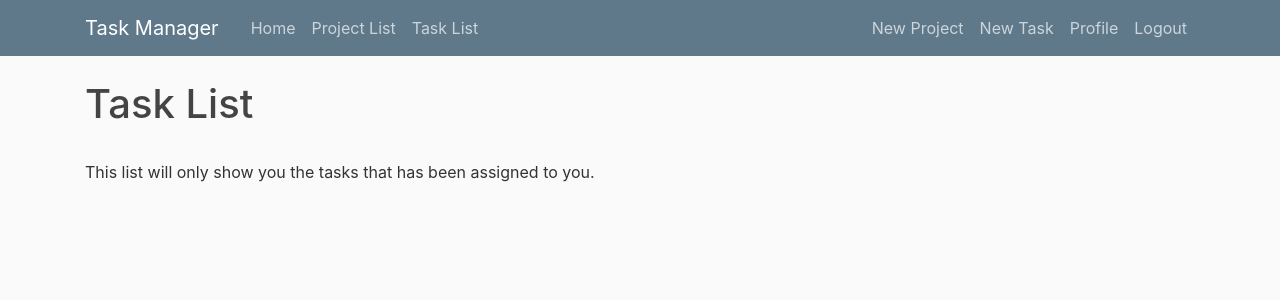
After one commit to Harsh-2909/Task-Management-System, a Django app: page /task/list in a window 1280 px wide. The commit adds this page. Shown: the top 300 px of the page. Run offline with Django 4.2, Linux system fonts and the light colour scheme; the visitor is signed in with stand-in values (Sample User, id 1); data comes from the database, SQL or seed files in the repository; data that the repository does not hold is empty; some libraries are stand-ins or nearby versions.

Commit message:
Added Task list with links to task details

```diff
--- a/task/templates/task/base.html
+++ b/task/templates/task/base.html
@@ -25,7 +25,10 @@
             <div class="collapse navbar-collapse" id="navbarToggle">
               <div class="navbar-nav mr-auto">
                 <a class="nav-item nav-link" href="{% url 'home-page' %}">Home</a>
-                <a class="nav-item nav-link" href="{% url 'project-list' %}">Project List</a>
+                {% if user.is_authenticated %}
+                  <a class="nav-item nav-link" href="{% url 'project-list' %}">Project List</a>
+                  <a class="nav-item nav-link" href="{% url 'task-list' %}">Task List</a>
+                {% endif %}
               </div>
               <!-- Navbar Right Side -->
               <div class="navbar-nav">
--- a/task/templates/task/task_detail.html
+++ b/task/templates/task/task_detail.html
@@ -4,6 +4,7 @@
         <div class="media-body">
             <div class="article-metadata">
                 <h2 class="article-title">{{ object.title }}</h2>
+            </div>
             <h6 class="mr-2">Task is a part of {{ object.task_list }}'s Project</h6>
             </br>
             <h6 class="mr-2">Created by {{ object.created_by }}</h6>
@@ -28,8 +29,6 @@
                     <a class="btn btn-secondary btn-sm mt-1 mb-1" href="{% url 'task-update' object.id %}">Update</a>
                 </div>
             {% endif %}
-
-            </div>
         </div>
     </article>
 {% endblock content %}
--- /dev/null
+++ b/task/templates/task/task_list.html
@@ -0,0 +1,21 @@
+{% extends "task/base.html" %}
+{% block content %}
+    <h1>Task List</h1>
+    </br>
+    <p>This list will only show you the tasks that has been assigned to you.</p>
+    </br>
+    {% for task in tasks %}
+        <article class="media content-section">
+            <div class="media-body">
+                <div class="article-metadata">
+                    <a class="mr-2">{{ task.task_list }}</a>
+                    <small class="text-muted">{{ task.created_date|date:"F d, Y" }}</small>
+                </div>
+                <h3><a class="article-title" href="{% url 'task-detail' task.id %}">{{ task.title }}</a></h3>
+                <h6>Created by {{ task.created_by }}</h6>
+                <a class="btn btn-primary btn-sm mt-1 mb-1">{{ task.status }}</a>
+                <p class="article-content">{{ task.description }}</p>
+            </div>
+        </article>
+    {% endfor %}
+{% endblock content %}
--- a/task/urls.py
+++ b/task/urls.py
@@ -1,15 +1,15 @@
 from django.urls import path
 from . import views
-from .views import ProjectListView, ProjectDetailView, ProjectCreateView
-from .views import TaskCreateView, TaskDetailView, TaskDeleteView, TaskUpdateView
+from .views import ProjectListView, ProjectCreateView
+from .views import TaskCreateView, TaskDetailView, TaskDeleteView, TaskUpdateView, TaskListView
 
 urlpatterns = [
     path('', views.home, name= 'home-page'),
+    path('task/list', TaskListView.as_view(), name= 'task-list'),
     path('task/new', TaskCreateView.as_view(), name= 'task-create'),
     path('task/<int:pk>', TaskDetailView.as_view(), name= 'task-detail'),
     path('task/<int:pk>/delete', TaskDeleteView.as_view(), name= 'task-delete'),
     path('task/<int:pk>/update', TaskUpdateView.as_view(), name= 'task-update'),
     path('project/list', ProjectListView.as_view(), name= 'project-list'),
     path('project/new', ProjectCreateView.as_view(), name= 'project-create'),
-    # path('project/<>', ProjectDetailView.as_view(), name= 'project-detail'),
 ]
--- a/task/views.py
+++ b/task/views.py
@@ -1,6 +1,7 @@
 from django.http import request
 from django.shortcuts import render, get_object_or_404
 from django.contrib.auth.decorators import user_passes_test
+from django.contrib.auth.models import User
 from django.contrib.auth.mixins import LoginRequiredMixin, UserPassesTestMixin
 from django.views.generic import (ListView,
 DetailView,
@@ -15,6 +16,17 @@ from task.models import Project, Task
 # Create your views here.
 def home(request):
     return render(request, 'task/home.html', {'title': 'Home'})
+
+class TaskListView(ListView, LoginRequiredMixin):
+    model = Task
+    template_name = 'task/task_list.html'
+    order = ['-created_date', 'name']
+    context_object_name = 'tasks'
+
+    def get_queryset(self):
+        user = get_object_or_404(User, username= self.request.user.username)
+        return Task.objects.filter(assigned_to= user).order_by('-created_date')
+
 class TaskCreateView(CreateView, LoginRequiredMixin):
     model = Task
     fields = ['title', 'description', 'task_list', 'assigned_to']
@@ -25,21 +37,6 @@ class TaskCreateView(CreateView, LoginRequiredMixin):
 
 class TaskDetailView(DetailView, LoginRequiredMixin):
     model = Task
-
-class ProjectCreateView(CreateView, LoginRequiredMixin):
-    model = Project
-    fields = ['name']
-
-class ProjectDetailView(ListView):
-    pass
-#     model = Task
-#     template_name = 'blog/project_detail.html' # <app>/<model>_<viewtype>.html
-#     context_object_name = 'tasks'
-#     paginate_by = 5
-
-#     def get_queryset(self):
-#         # user = get_object_or_404(Task, task_list= self.kwargs.get('username'))
-#         return Task.objects.filter(task_list= self.project.name).order_by('-created_date')
 
 class TaskUpdateView(LoginRequiredMixin, UserPassesTestMixin, UpdateView):
     model = Task
@@ -66,3 +63,7 @@ class ProjectListView(ListView):
     template_name = 'task/project_list.html'
     context_object_name = 'projects'
     ordering = ['name']
+
+class ProjectCreateView(CreateView, LoginRequiredMixin):
+    model = Project
+    fields = ['name']
```
Lines whose indentation alone changed are shown as unchanged.
